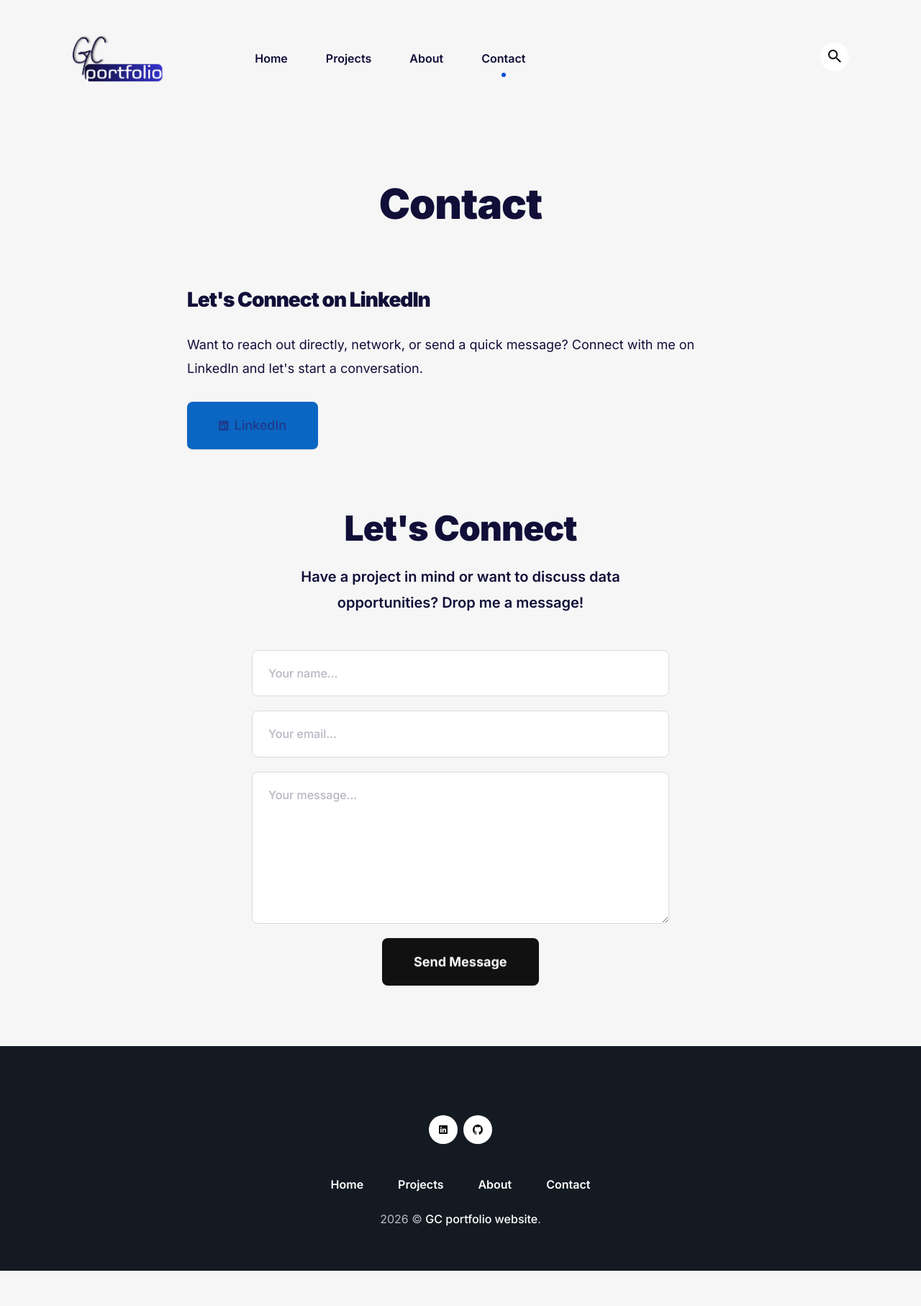
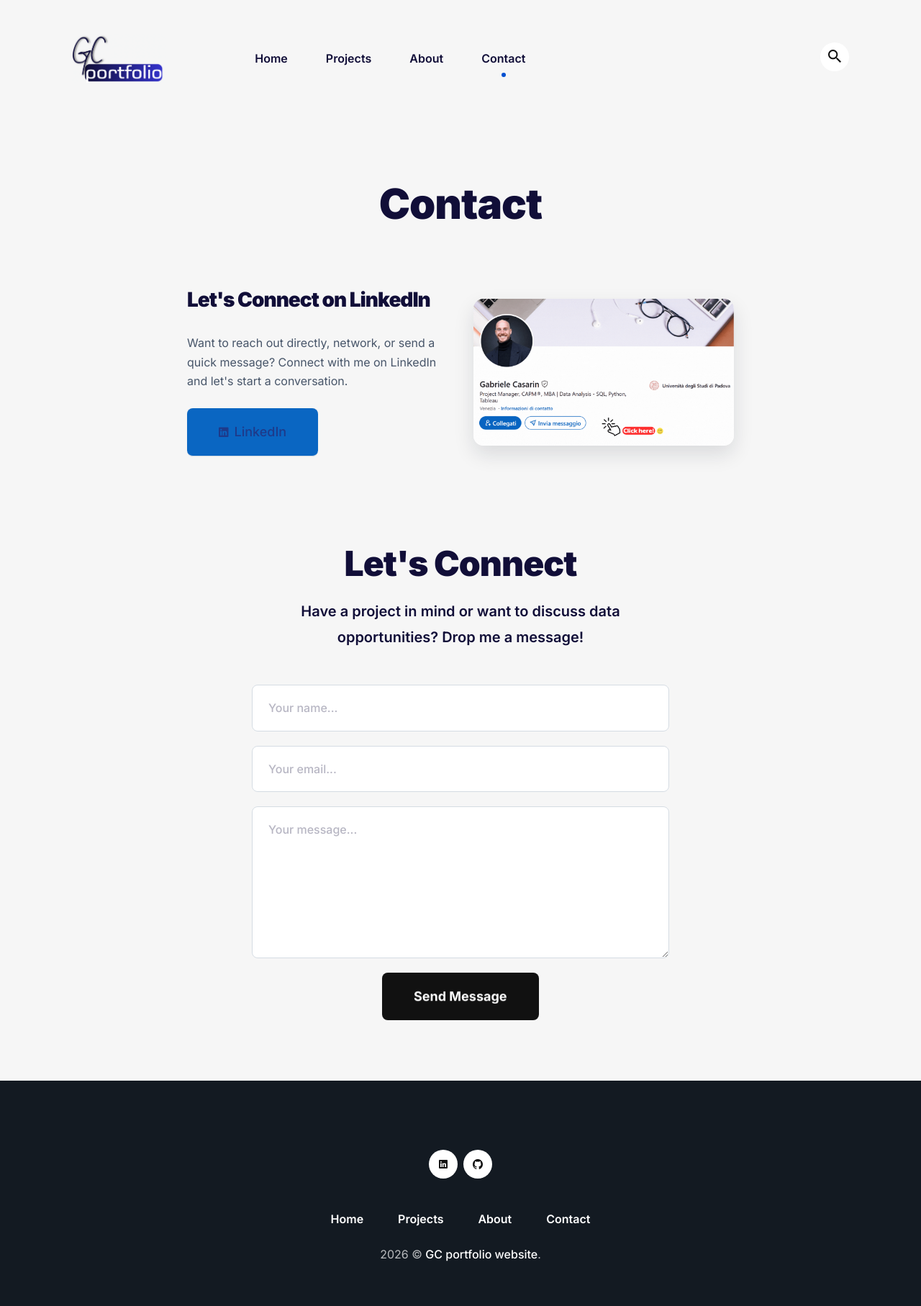
Before and after one commit to gcasarin/gcasarin.github.io, a Jekyll site: the page built from docs/_pages/contact.md, in a window 1280 px wide. Shown: the whole page at 72% size. Built offline with Jekyll 4.4.1, drawn with Linux system fonts in a browser that asks for light colours; before the commit the page ends 1765 px from its top, so only the background shows below that.

Commit message:
Update contact.md

```diff
--- a/docs/_pages/contact.md
+++ b/docs/_pages/contact.md
@@ -1,34 +1,43 @@
 ---
 layout: page
 title:  Contact
-hide_title: true
 description: Connect with me on Linkedin or drop me a message
 date:   2026-11-22 15:01:35 +0300
 ---
 
-<!-- begin linkedin connect section -->
+<!-- begin linkedin connect split section -->
 <section class="section contact-linkedin-hero">
   <div class="container">
     <div class="row">
       <div class="col col-12">
-        <div class="contact-linkedin-box">
-          <h2 class="section__title">Let's Connect on LinkedIn</h2>
-          <p class="contact-linkedin-box__text">
-            Want to reach out directly, network, or send a quick message? Connect with me on LinkedIn and let's start a conversation.
-          </p>
-          <a class="c-button c-button--large c-contact-form__linkedin-btn"
-             href="https://www.linkedin.com/in/gabriele-casarin06/"
-             target="_blank"
-             rel="noopener noreferrer">
-            <i class="ion ion-logo-linkedin" aria-hidden="true"></i>
-            <span>LinkedIn</span>
-          </a>
+        <div class="contact-linkedin-split">
+
+          <div class="contact-linkedin-split__left">
+            <h2 class="section__title">Let's Connect on LinkedIn</h2>
+            <p class="contact-linkedin-split__text">
+              Want to reach out directly, network, or send a quick message? Connect with me on LinkedIn and let's start a conversation.
+            </p>
+            <a class="c-button c-button--large c-contact-form__linkedin-btn"
+               href="https://www.linkedin.com/in/gabriele-casarin06/"
+               target="_blank"
+               rel="noopener noreferrer">
+              <i class="ion ion-logo-linkedin" aria-hidden="true"></i>
+              <span>LinkedIn</span>
+            </a>
+          </div>
+
+          <div class="contact-linkedin-split__right">
+            <div class="contact-linkedin-split__image">
+              <img loading="lazy" src="https://raw.githubusercontent.com/gcasarin/gcasarin.github.io/main/images/contact_image.gif" alt="Connect on LinkedIn">
+            </div>
+          </div>
+
         </div>
       </div>
     </div>
   </div>
 </section>
-<!-- end linkedin connect section -->
+<!-- end linkedin connect split section -->
 
 <!-- begin contact -->
 <div class="c-contact-form" id="contact">
```
